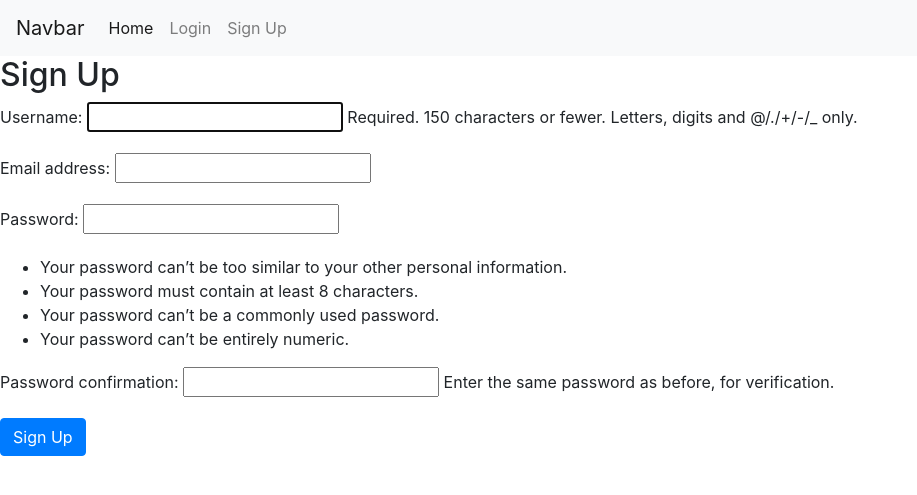
After one commit to leighmforrest/django_boilerplate, a Django app: page /accounts/signup/ in a window 1280 px wide. The commit adds this page. Shown: the top 495 px of the page, without its empty margins (0-917 px from the left). Run offline with Django 3.2, Linux system fonts and the light colour scheme; some libraries are stand-ins or nearby versions.

Commit message:
signup added

```diff
--- a/demo/settings.py
+++ b/demo/settings.py
@@ -124,3 +124,5 @@
 
 # allauth settings
 AUTH_USER_MODEL = 'users.CustomUser'
+LOGIN_REDIRECT_URL = 'home'
+LOGOUT_REDIRECT_URL = 'home'
--- a/demo/urls.py
+++ b/demo/urls.py
@@ -19,6 +19,8 @@
 
 urlpatterns = [
     path('', include('pages.urls')),
+    path('accounts/', include('django.contrib.auth.urls')),
+    path('accounts/', include('users.urls')),
     path('admin/', admin.site.urls),
 ]
 
--- a/templates/_base.html
+++ b/templates/_base.html
@@ -11,6 +11,34 @@
     <title>{% block title %}Django Boilerplate{% endblock title %}</title>
   </head>
   <body>
+    <nav class="navbar navbar-expand-lg navbar-light bg-light">
+      <a class="navbar-brand" href="#">Navbar</a>
+      <button class="navbar-toggler" type="button" data-toggle="collapse" data-target="#navbarNav" aria-controls="navbarNav" aria-expanded="false" aria-label="Toggle navigation">
+        <span class="navbar-toggler-icon"></span>
+      </button>
+      <div class="collapse navbar-collapse" id="navbarNav">
+        <ul class="navbar-nav">
+          <li class="nav-item active">
+            <a class="nav-link" href="{% url 'home' %}">Home <span class="sr-only">(current)</span></a>
+          </li>
+          {% if user.is_authenticated %}
+          <li class="nav-item">
+            <a class="nav-link" href="#">{{ user.email }}</a>
+          </li>
+          <li class="nav-item">
+            <a class="nav-link" href="{% url 'logout' %}">Logout</a>
+          </li>
+          {% else %}
+          <li class="nav-item">
+            <a class="nav-link" href="{% url 'login' %}">Login</a>
+          </li>
+          <li class="nav-item">
+            <a class="nav-link" href="{% url 'signup' %}">Sign Up</a>
+          </li>
+          {% endif %}
+        </ul>
+      </div>
+    </nav>
     {% block content %}{% endblock %}
     <!-- Optional JavaScript -->
     <!-- jQuery first, then Popper.js, then Bootstrap JS -->
--- /dev/null
+++ b/templates/signup.html
@@ -0,0 +1,12 @@
+{% extends '_base.html' %}
+
+{% block title %}Sign Up{% endblock title %}
+
+{% block content %}
+<h2>Sign Up</h2>
+<form method="POST">
+    {% csrf_token %}
+    {{ form.as_p }}
+    <button class="btn btn-primary">Sign Up</button>
+</form>
+{% endblock %}
--- /dev/null
+++ b/users/urls.py
@@ -0,0 +1,7 @@
+from django.urls import path
+
+from .views import SignupPageView
+
+urlpatterns = [
+    path('signup/', SignupPageView.as_view(), name='signup'),
+]
--- a/users/views.py
+++ b/users/views.py
@@ -1,3 +1,10 @@
-from django.shortcuts import render
+from django.urls import reverse_lazy
+from django.views import generic
 
-# Create your views here.
+from .forms import CustomUserCreationForm
+
+
+class SignupPageView(generic.CreateView):
+    form_class = CustomUserCreationForm
+    success_url = reverse_lazy('login')
+    template_name = 'signup.html'
```
Also changed, not shown: templates/registration/login.html (added, +12 -0 lines), users/tests.py (+26 -0 lines).
